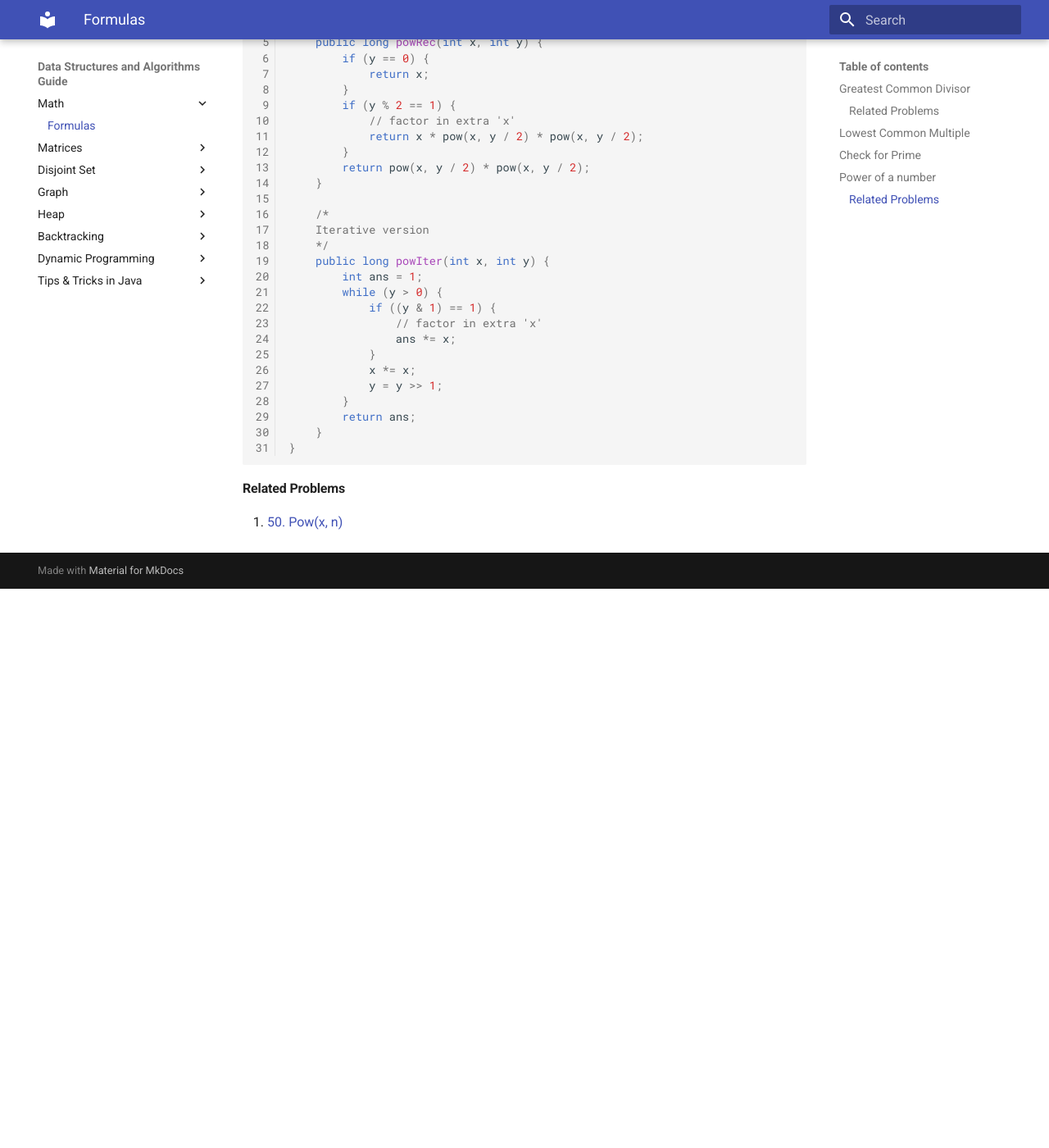
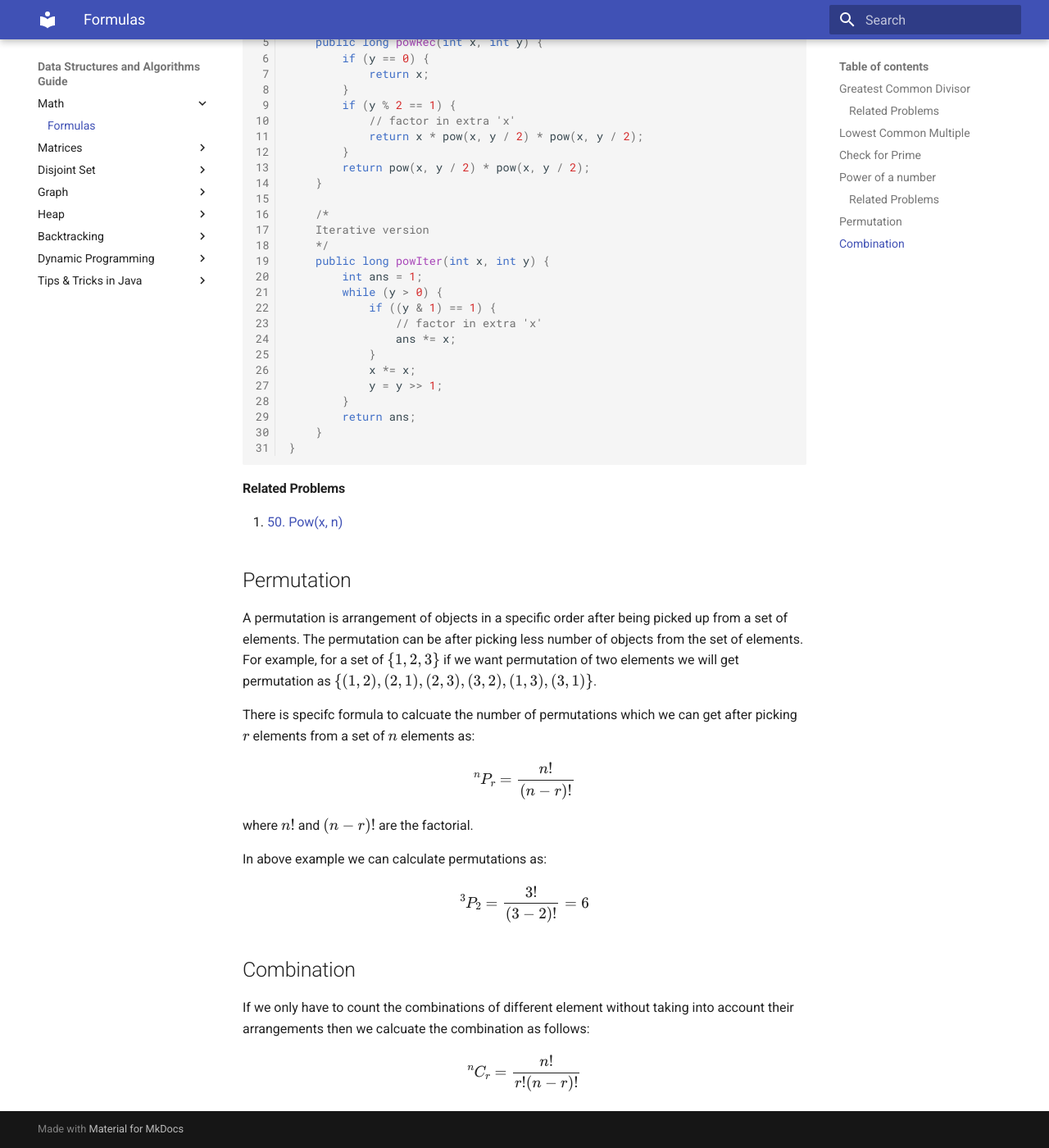
Before and after one commit to amritpandey23/dsa-guide, an MkDocs documentation site: the page built from docs/math/formulas.md, in a window 1280 px wide and 1400 px high, scrolled down 2438 px. Shown: the whole window at 82% size. Built offline with MkDocs 1.6.1 and Material for MkDocs 9.7.7, drawn with Linux system fonts in a browser that asks for light colours; formulas are drawn with MathJax 3; before the commit the page ends 3156 px from its top, so only the background shows below that.

Commit message:
Add: Permutations

```diff
--- a/docs/math/formulas.md
+++ b/docs/math/formulas.md
@@ -133,3 +133,24 @@ In programming we can use a neat trick called *binary exponentiation* to calcula
 #### Related Problems
 
 1. [50. Pow(x, n)](https://leetcode.com/problems/powx-n/description/)
+
+
+## Permutation
+
+A permutation is arrangement of objects in a specific order after being picked up from a set of elements. The permutation can be after picking less number of objects from the set of elements. For example, for a set of \(\{1, 2, 3\}\) if we want permutation of two elements we will get permutation as \(\{(1,2),(2,1),(2,3),(3,2),(1,3),(3,1)\}\).
+
+There is specifc formula to calcuate the number of permutations which we can get after picking \(r\) elements from a set of \(n\) elements as:
+
+$$^{n}P_{r} = \dfrac{n!}{(n - r)!}$$
+
+where \(n!\) and \((n -r)!\) are the factorial.
+
+In above example we can calculate permutations as:
+
+$$^{3}P_{2} = \dfrac{3!}{(3 - 2)!} = 6$$
+
+## Combination
+
+If we only have to count the combinations of different element without taking into account their arrangements then we calcuate the combination as follows:
+
+$$^{n}C_{r} = \frac{n!}{r!(n - r)!}$$
```
